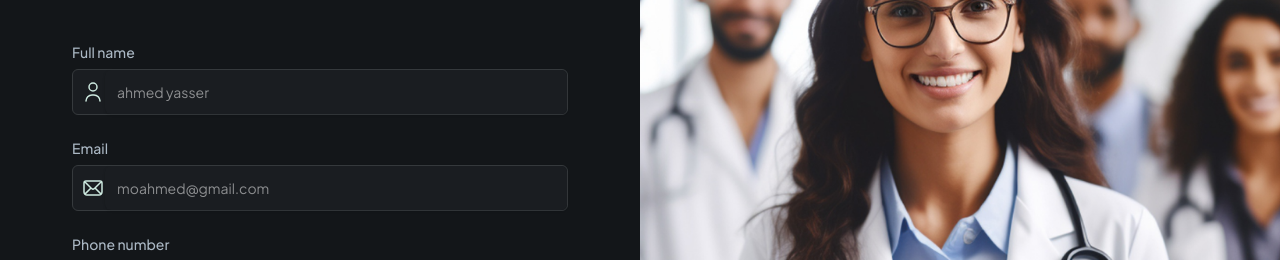
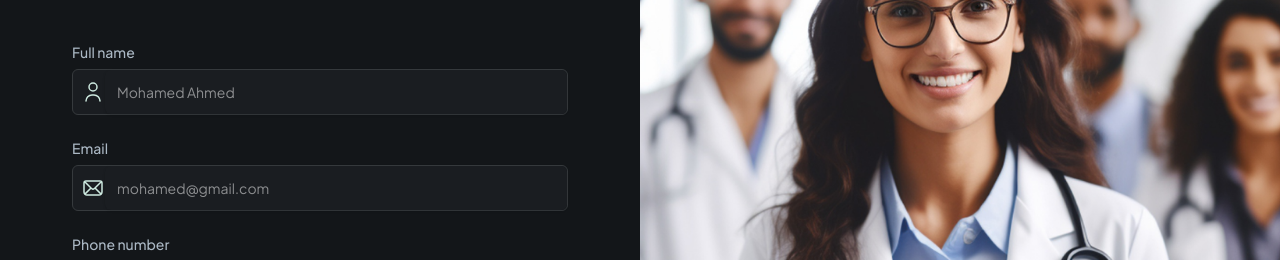
Before and after one commit to Muhamedeyada/clinixpro, a Next.js app: page / in a window 1280 px wide. Shown: the part 249-509 px from the top of the page. Built offline with nearby package versions, Linux system fonts and the light colour scheme; no server answers.

Commit message:
feat: implement root layout and patient registration forms

```diff
--- a/app/layout.tsx
+++ b/app/layout.tsx
@@ -12,7 +12,7 @@ const fontSans = FontSans({
 });
 
 export const metadata: Metadata = {
-  title: "CarePulse",
+  title: "ClinixPro",
   description:
     "A healthcare patient management System designed to streamline patient registration, appointment scheduling, and medical records management for healthcare providers.",
   icons: {
--- a/components/forms/PatientForm.tsx
+++ b/components/forms/PatientForm.tsx
@@ -62,7 +62,7 @@ export const PatientForm = () => {
           control={form.control}
           name="name"
           label="Full name"
-          placeholder="ahmed yasser"
+          placeholder="Mohamed Ahmed"
           iconSrc="/assets/icons/user.svg"
           iconAlt="user"
         />
@@ -72,7 +72,7 @@ export const PatientForm = () => {
           control={form.control}
           name="email"
           label="Email"
-          placeholder="moahmed@gmail.com"
+          placeholder="mohamed@gmail.com"
           iconSrc="/assets/icons/email.svg"
           iconAlt="email"
         />
@@ -82,7 +82,7 @@ export const PatientForm = () => {
           control={form.control}
           name="phone"
           label="Phone number"
-          placeholder="(555) 123-4567"
+          placeholder="+20 123 456 7890"
         />
 
         <SubmitButton isLoading={isLoading}>Get Started</SubmitButton>
--- a/components/forms/RegisterForm.tsx
+++ b/components/forms/RegisterForm.tsx
@@ -119,7 +119,7 @@ const RegisterForm = ({ user }: { user: User }) => {
             fieldType={FormFieldType.INPUT}
             control={form.control}
             name="name"
-            placeholder="ahmed yasser"
+            placeholder="Mohamed Ahmed"
             iconSrc="/assets/icons/user.svg"
             iconAlt="user"
           />
@@ -131,7 +131,7 @@ const RegisterForm = ({ user }: { user: User }) => {
               control={form.control}
               name="email"
               label="Email address"
-              placeholder="moahmed@gmail.com"
+              placeholder="mohamed@gmail.com"
               iconSrc="/assets/icons/email.svg"
               iconAlt="email"
             />
@@ -141,7 +141,7 @@ const RegisterForm = ({ user }: { user: User }) => {
               control={form.control}
               name="phone"
               label="Phone Number"
-              placeholder="(555) 123-4567"
+              placeholder="+20 123 456 7890"
             />
           </div>
 
@@ -187,7 +187,7 @@ const RegisterForm = ({ user }: { user: User }) => {
               control={form.control}
               name="address"
               label="Address"
-              placeholder="14 street, New york, NY - 5101"
+              placeholder="15 Abbas El Akkad St, Nasr City, Cairo"
             />
 
             <CustomFormField
@@ -195,7 +195,7 @@ const RegisterForm = ({ user }: { user: User }) => {
               control={form.control}
               name="occupation"
               label="Occupation"
-              placeholder=" Software Engineer"
+              placeholder="Software Engineer"
             />
           </div>
 
@@ -214,7 +214,7 @@ const RegisterForm = ({ user }: { user: User }) => {
               control={form.control}
               name="emergencyContactNumber"
               label="Emergency contact number"
-              placeholder="(555) 123-4567"
+              placeholder="+20 123 456 7890"
             />
           </div>
         </section>
```
